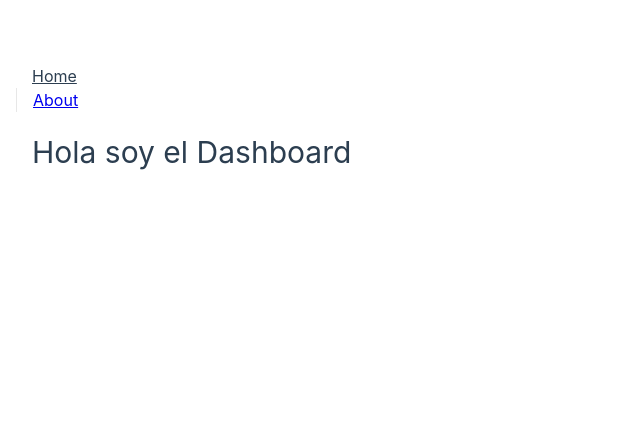
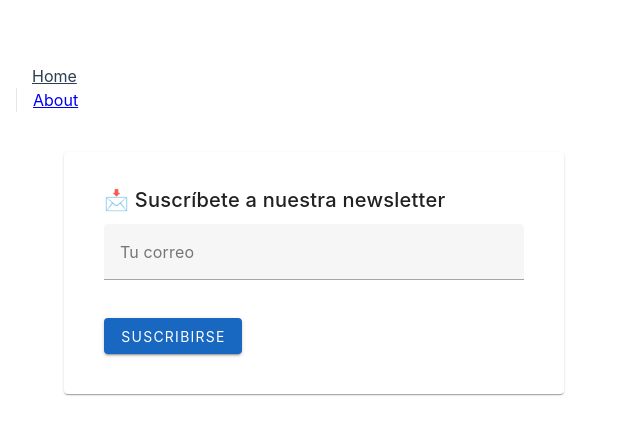
Before and after one commit to IronHack-2025/front-ironhealth, a Vue app: page / in a window 1280 px wide. Shown: the top 434 px of the page, without its empty margins (0-640 px from the left). Built offline with nearby package versions, Linux system fonts and the light colour scheme.

Commit message:
- installed vuetify - implemented a form to allow user to suscribe to be notified when app is launched

```diff
--- a/package.json
+++ b/package.json
@@ -15,7 +15,8 @@
   },
   "dependencies": {
     "vue": "^3.5.18",
-    "vue-router": "^4.5.1"
+    "vue-router": "^4.5.1",
+    "vuetify": "^3.9.6"
   },
   "devDependencies": {
     "@eslint/js": "^9.31.0",
--- /dev/null
+++ b/src/components/Newsletter.vue
@@ -0,0 +1,46 @@
+<template>
+  <v-container class="pa-6">
+    <!-- pa-6  padding all -->
+    <v-card class="pa-6" max-width="500" outlined>
+      <v-card-title>📩 Suscríbete a nuestra newsletter</v-card-title>
+      <v-card-text>
+        <v-form @submit.prevent="subscribe">
+          <v-text-field
+            v-model="email"
+            label="Tu correo"
+            type="email"
+            required
+          ></v-text-field>
+
+          <v-btn type="submit" color="primary" class="mt-4">
+            Suscribirse
+          </v-btn>
+        </v-form>
+
+        <p v-if="message" class="mt-4">{{ message }}</p>
+      </v-card-text>
+    </v-card>
+  </v-container>
+</template>
+
+<script setup>
+import { ref } from "vue";
+
+const email = ref("");
+const message = ref("");
+
+const subscribe = async () => {
+  try {
+    const res = await fetch("http://localhost:3000/api/newsletter", {
+      method: "POST",
+      headers: { "Content-Type": "application/json" },
+      body: JSON.stringify({ email: email.value }),
+    });
+
+    const data = await res.json();
+    message.value = data.message || data.error;
+  } catch (err) {
+    message.value = "❌ Error al conectar con el servidor";
+  }
+};
+</script>
--- a/src/main.js
+++ b/src/main.js
@@ -1,11 +1,28 @@
 import './assets/main.css'
+
 
 import { createApp } from 'vue'
 import App from './App.vue'
 import router from './router'
 
+
+// Vuetify
+import 'vuetify/styles'
+import { createVuetify } from 'vuetify'
+import * as components from 'vuetify/components'
+import * as directives from 'vuetify/directives'
+
+
+const vuetify = createVuetify({
+  components,
+  directives,
+})
+
+
+
 const app = createApp(App)
 
 app.use(router)
+app.use(vuetify)
 
 app.mount('#app')
--- a/src/views/HomeView.vue
+++ b/src/views/HomeView.vue
@@ -1,9 +1,10 @@
 <script setup>
+import Newsletter from '@/components/Newsletter.vue';
 import Dashboard from '../components/Dashboard.vue'
 </script>
 
 <template>
   <main>
-    <Dashboard />
+    <Newsletter />
   </main>
 </template>
```
Also changed, not shown: 1 other file (tests, documents, lock files or other folders).
